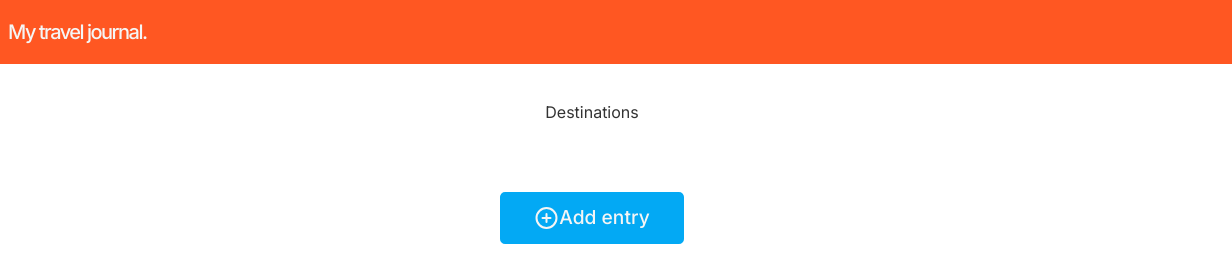
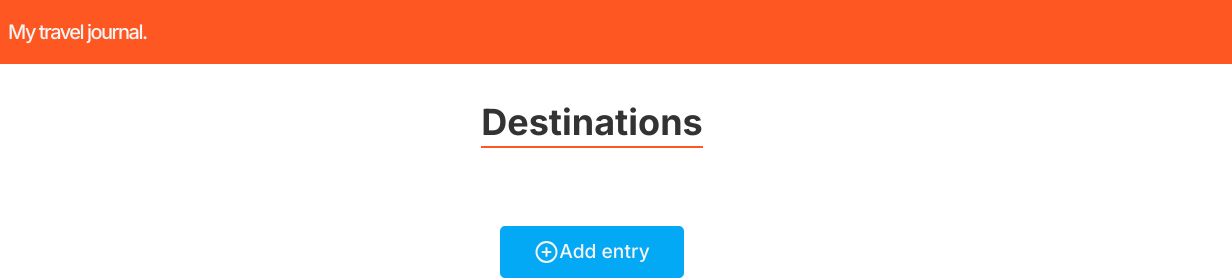
Before and after one commit to Caro8866/OLA-4_Travel-Destinations_pt-2, a website with bundled scripts: page index.html in a window 1280 px wide. Shown: the full height of the page, 48-1280 px from the left. Built offline with nearby package versions, Linux system fonts and the light colour scheme; files whose address does not match are found by name.

Commit message:
fix: added missing class

```diff
--- a/index.html
+++ b/index.html
@@ -42,7 +42,7 @@
     </section>
     <main>
       <div class="wrapper">
-        <h1>Destinations</h1>
+        <h1 class="headline">Destinations</h1>
       </div>
       <div class="destinations_list"></div>
 
```
